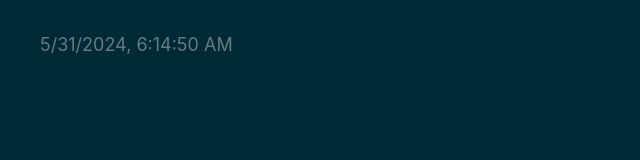
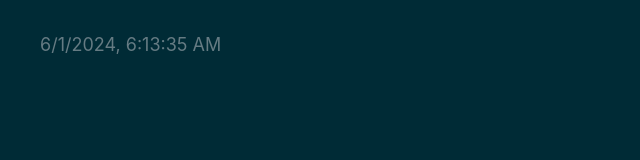
Before and after one commit to web3cave/14-Develop-DAO, a plain HTML site: page index.html in a window 1280 px wide. Shown: the full height of the page, 0-640 px from the left. Drawn offline with Linux system fonts and the light colour scheme.

Commit message:
deploy: 5e3ef634e21dd2dd49215e0a019a899c82f779ba

```diff
--- a/index.html
+++ b/index.html
@@ -54,8 +54,8 @@
     <!-- %after-body-begin.html% -->
 
     <footer>
-      <a class="footer-link" href="https://github.com/web3cave/14-Developer-DAO/actions/runs/9313782936">
-        <time id="build-timestamp" datetime="2024-05-31T06:14:50.623Z">2024-05-31T06:14:50.623Z</time>
+      <a class="footer-link" href="https://github.com/web3cave/14-Developer-DAO/actions/runs/9328173617">
+        <time id="build-timestamp" datetime="2024-06-01T06:13:35.805Z">2024-06-01T06:13:35.805Z</time>
       </a>
       <a class="footer-link" href="https://github.com/osmoscraft/osmosfeed">osmosfeed 1.15.1</a>
     </footer>
```
Also changed, not shown: 1 other file.
